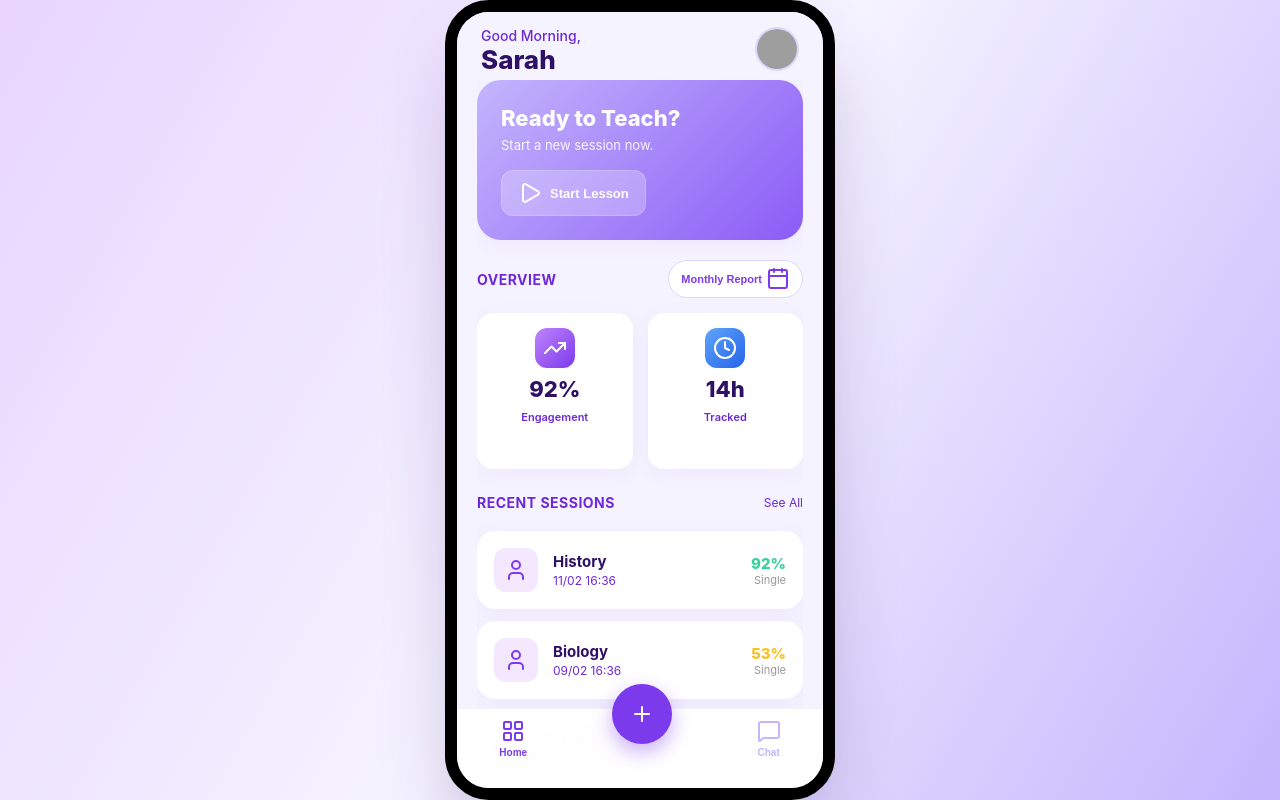
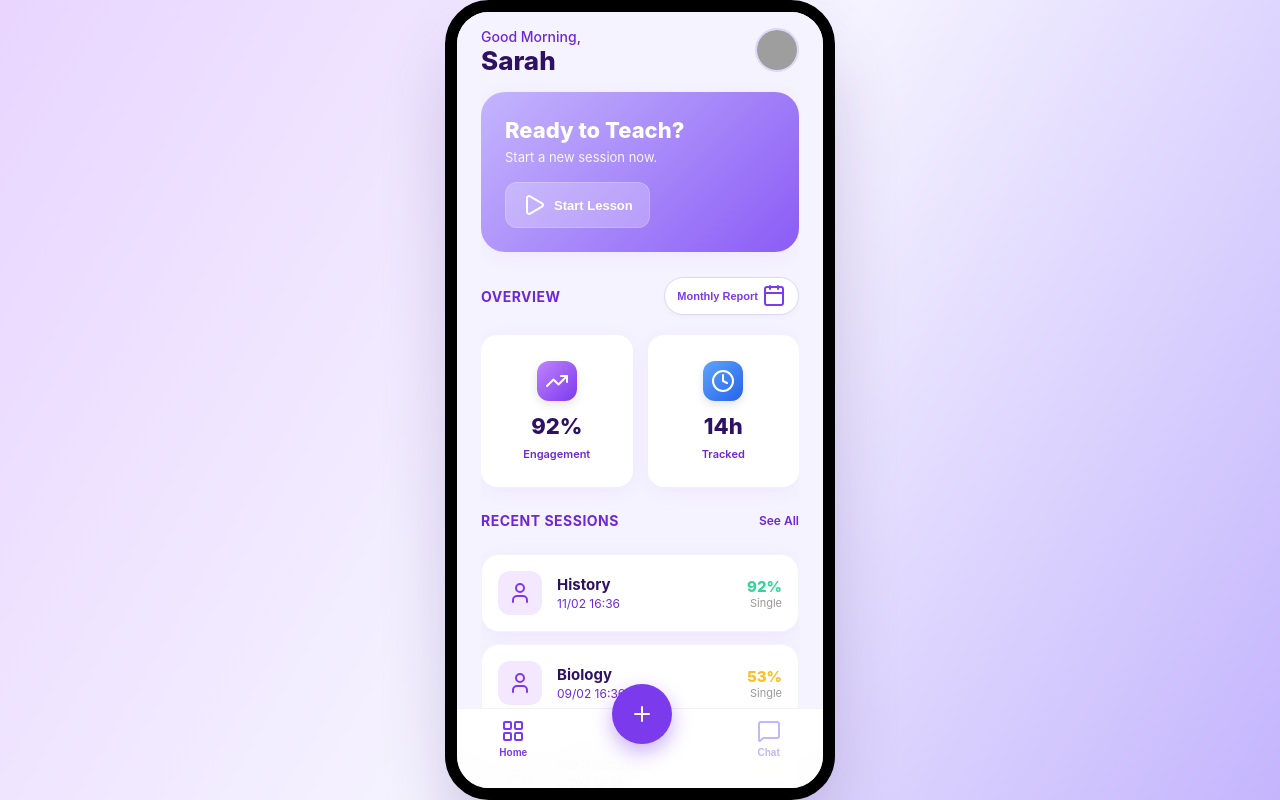
Before and after one commit to Adir23/EyeClass, a Flask app: page / in a window 1280 px wide. Run offline with Flask 3, Linux system fonts and the light colour scheme; grey boxes are pictures that could not be loaded.

Commit message:
Fixed and broke some things

```diff
--- a/EyeClass-main/dashboard/Dashboard/static/style.css
+++ b/EyeClass-main/dashboard/Dashboard/static/style.css
@@ -36,45 +36,70 @@ body {
     display: flex; flex-direction: column;
 }
 
+/* Header */
 .app-header {
     padding: 15px 24px 5px;
     background: var(--bg-app);
     display: flex; flex-direction: column; gap: 5px; z-index: 20;
-    flex-shrink: 0;
+    flex-shrink: 0; /* Never shrink header */
 }
-.header-row { display: flex; justify-content: space-between; align-items: center; }
+.header-row { display: flex; justify-content: space-between; align-items: center; height: 50px; }
+
 .user-greeting h1 { font-size: 26px; font-weight: 800; color: var(--text-main); margin: 0; }
 .user-greeting p { font-size: 14px; color: var(--text-secondary); margin: 0; font-weight: 500; }
 .avatar img { width: 44px; height: 44px; border-radius: 50%; border: 2px solid var(--primary-light); }
 
+/* Main Content */
 .main-content {
-    flex: 1; position: relative; overflow: hidden; padding: 20px;
+    flex: 1;
+    position: relative;
+    overflow: hidden;
+    padding: 20px 24px;
 }
 
+/* --- THE FIX: PREVENT SHRINKING --- */
 .view-section {
-    position: absolute; inset: 0 20px 20px 20px;
+    position: absolute; inset: 0 24px 0 24px;
     opacity: 0; pointer-events: none;
-    transform: translateY(10px); transition: 0.3s ease;
-    display: flex; flex-direction: column; gap: 15px;
-    overflow-y: auto; padding-bottom: 90px;
+    transform: translateY(10px); transition: 0.3s cubic-bezier(0.2, 0.8, 0.2, 1);
+
+    display: flex;
+    flex-direction: column;
+
+    /* CHANGE: Items stick to top instead of spreading out */
+    justify-content: flex-start;
+    gap: 20px; /* Consistent gap */
+
+    overflow-y: auto;
+    padding-bottom: 100px;
+    padding-top: 10px;
 }
 .view-section.active { opacity: 1; pointer-events: auto; transform: translateY(0); }
 .view-section::-webkit-scrollbar { display: none; }
 
-.section-header { display: flex; justify-content: space-between; align-items: center; margin-top: 10px; margin-bottom: 5px; }
+.section-header {
+    display: flex; justify-content: space-between; align-items: center;
+    margin-top: 5px; margin-bottom: 5px;
+    flex-shrink: 0;
+}
 .section-title { font-size: 14px; font-weight: 700; color: var(--text-secondary); text-transform: uppercase; letter-spacing: 0.5px; }
 
+/* Buttons */
 .small-btn {
     background: white; border: 1px solid var(--primary-light);
     color: var(--primary); padding: 6px 12px; border-radius: 20px;
     font-size: 11px; font-weight: 700; cursor: pointer;
     display: flex; align-items: center; gap: 4px;
+    box-shadow: 0 2px 5px rgba(0,0,0,0.03); transition: 0.2s;
 }
+.small-btn:active { transform: scale(0.95); background: var(--bg-app); }
+
 .primary-btn { width: 100%; padding: 16px; background: var(--primary); color: white; border: none; border-radius: 16px; font-weight: 700; font-size: 16px; margin-top: 10px; cursor: pointer; box-shadow: 0 4px 15px rgba(124, 58, 237, 0.3); }
 
-/* HERO */
+/* --- HOME SCREEN FIXED --- */
 .hero-card {
-    min-height: 160px;
+    min-height: 160px; /* Original Big Size */
+    flex-shrink: 0; /* FIX: Never shrink this card */
     background: var(--primary);
     color: white; justify-content: space-between; padding: 24px;
     border-radius: var(--radius-l); display: flex; flex-direction: column;
@@ -85,39 +110,50 @@ body {
 .hero-btn {
     align-self: flex-start; background: rgba(255,255,255,0.25);
     backdrop-filter: blur(5px); color: white; border: 1px solid rgba(255,255,255,0.2);
-    padding: 10px 16px; border-radius: 12px; font-weight: 600; font-size: 13px;
+    padding: 10px 16px; border-radius: 12px;
+    font-weight: 600; font-size: 13px;
     display: flex; align-items: center; gap: 8px; cursor: pointer; margin-top: 15px;
 }
 
-.stats-grid { display: grid; grid-template-columns: 1fr 1fr; gap: 15px; }
+.stats-grid {
+    display: grid; grid-template-columns: 1fr 1fr; gap: 15px;
+    flex-shrink: 0; /* FIX: Never shrink stats */
+}
 .stat-item {
     background: #fff; padding: 15px; border-radius: var(--radius-m);
     box-shadow: var(--shadow-soft);
     display: flex; flex-direction: column; align-items: center; gap: 8px;
     aspect-ratio: 1 / 1;
+    justify-content: center;
 }
-.stat-icon-circle { width: 40px; height: 40px; border-radius: 12px; display: flex; align-items: center; justify-content: center; color: white; }
+.stat-icon-circle {
+    width: 40px; height: 40px; border-radius: 12px;
+    display: flex; align-items: center; justify-content: center;
+    margin-bottom: 4px; color: white;
+    box-shadow: 0 4px 10px rgba(0,0,0,0.1);
+}
 .stat-icon-circle.purple { background: linear-gradient(135deg, #C084FC 0%, #7C3AED 100%); }
 .stat-icon-circle.blue { background: linear-gradient(135deg, #60A5FA 0%, #2563EB 100%); }
 .stat-val { font-size: 22px; font-weight: 800; color: var(--text-main); }
 .stat-label { font-size: 11px; color: var(--text-secondary); font-weight: 600; }
 
-/* RECENT LIST - Fixed padding */
-.recent-list { display: flex; flex-direction: column; gap: 12px; padding-bottom: 70px; }
+/* History List */
+.recent-list { display: flex; flex-direction: column; gap: 12px; }
 .session-item {
     background: white; padding: 16px; border-radius: 18px;
     display: flex; align-items: center; justify-content: space-between;
     box-shadow: var(--shadow-soft); cursor: pointer; transition: 0.2s;
-    border: 1px solid transparent;
+    border: 1px solid #F3F4F6;
 }
-.session-item:hover { border-color: var(--primary-light); }
+.session-item:hover { transform: translateY(-2px); border-color: var(--primary-light); }
 .session-icon { width: 44px; height: 44px; border-radius: 12px; background: #F3E8FF; color: var(--primary); display: flex; align-items: center; justify-content: center; margin-right: 15px; }
 
-/* DASHBOARD */
+/* --- DASHBOARD --- */
 .heatmap-container {
     display: flex; flex-direction: column; align-items: center; gap: 10px;
     background: white; padding: 20px; border-radius: 20px;
     box-shadow: var(--shadow-soft);
+    flex-shrink: 0;
 }
 .heatmap-grid {
     display: grid; grid-template-columns: repeat(3, 1fr); gap: 15px;
@@ -135,17 +171,18 @@ body {
 .heat-circle:hover::after { content: attr(data-val) "%"; position: absolute; inset: 0; display: flex; align-items: center; justify-content: center; border-radius: 50%; background: rgba(0,0,0,0.6); color: white; font-weight: bold; font-size: 14px; }
 
 .heat-circle.single {
-    width: 160px; height: 160px; /* Big and noticeable */
-    border-radius: 50%;
-    box-shadow: 0 10px 30px rgba(0,0,0,0.15);
-    font-size: 24px;
+    width: 150px; height: 150px;
+    border-radius: 50%; box-shadow: 0 10px 30px rgba(0,0,0,0.15);
+    animation: pulseSlow 3s infinite;
 }
+@keyframes pulseSlow { 0% { transform: scale(1); } 50% { transform: scale(1.02); } 100% { transform: scale(1); } }
 .heat-circle.single:hover::after { display: none; }
 
 .graph-card {
     background: white; padding: 20px 15px; border-radius: 20px;
-    box-shadow: var(--shadow-soft); height: 200px;
+    box-shadow: var(--shadow-soft); height: 220px;
     display: flex; flex-direction: column; overflow: hidden;
+    flex-shrink: 0;
 }
 .card {
     background: var(--card-bg); border-radius: var(--radius-l);
@@ -210,8 +247,8 @@ input:checked + .slider:before { transform: translateX(18px); }
 .chat-input-wrapper textarea { flex: 1; border: none; background: transparent; padding: 10px 0; font-family: inherit; font-size: 15px; font-weight: 500; color: var(--text-main); resize: none; outline: none; line-height: 1.5; max-height: 120px; overflow-y: auto; scrollbar-width: none; }
 .chat-send-btn { width: 42px; height: 42px; border-radius: 50%; background: linear-gradient(135deg, #8B5CF6 0%, #6D28D9 100%); color: white; border: none; display: flex; align-items: center; justify-content: center; cursor: pointer; box-shadow: 0 4px 15px rgba(124, 58, 237, 0.3); margin-bottom: 2px; flex-shrink: 0; }
 
-/* MONTHLY REPORT */
-.weekly-header-container { background: white; padding-bottom: 20px; border-radius: 0 0 40px 40px; box-shadow: 0 10px 40px -10px rgba(0,0,0,0.05); position: relative; z-index: 10; }
+/* MONTHLY REPORT STYLES */
+.weekly-header-container { background: white; padding-bottom: 20px; border-radius: 0 0 40px 40px; box-shadow: 0 10px 40px -10px rgba(0,0,0,0.05); position: relative; z-index: 10; flex-shrink: 0; margin-top: -30px; padding-top: 15px; }
 .omega-wrapper { position: relative; width: 220px; height: 180px; margin: 10px auto 0; display: flex; justify-content: center; pointer-events: none; }
 .omega-gauge { width: 220px; height: 220px; transform: rotate(135deg); }
 .gauge-bg { fill: none; stroke: #E2E8F0; stroke-width: 14; stroke-linecap: round; stroke-dasharray: 376 502; stroke-dashoffset: 0; }
@@ -231,7 +268,7 @@ input:checked + .slider:before { transform: translateX(18px); }
 .metric-icon.orange { background: #FFEDD5; color: #F97316; }
 .metric-val { font-size: 18px; font-weight: 800; color: var(--text-main); line-height: 1.2; }
 .metric-lbl { font-size: 11px; color: var(--text-secondary); font-weight: 600; }
-.trend-card-gradient { background: linear-gradient(135deg, #8B5CF6 0%, #6D28D9 100%); border-radius: 20px; padding: 16px; color: white; display: flex; align-items: center; gap: 15px; box-shadow: 0 8px 20px rgba(109, 40, 217, 0.3); }
+.trend-card-gradient { background: linear-gradient(135deg, #8B5CF6 0%, #6D28D9 100%); border-radius: 20px; padding: 16px; color: white; display: flex; align-items: center; gap: 15px; box-shadow: 0 8px 20px rgba(109, 40, 217, 0.3); flex-shrink: 0; }
 .trend-icon-square { width: 42px; height: 42px; min-width: 42px; background: rgba(255,255,255,0.2); border-radius: 12px; display: flex; align-items: center; justify-content: center; backdrop-filter: blur(4px); }
 .trend-text h3 { margin: 0; font-size: 16px; font-weight: 700; }
 .trend-text p { margin: 2px 0 0; font-size: 12px; opacity: 0.9; }
--- a/EyeClass-main/dashboard/Dashboard/templates/app_shell.html
+++ b/EyeClass-main/dashboard/Dashboard/templates/app_shell.html
@@ -17,7 +17,9 @@
                     <p>Good Morning,</p>
                     <h1>Sarah</h1>
                 </div>
-                <div class="avatar"><img src="https://i.pravatar.cc/100?img=5" alt="User"></div>
+                <div class="avatar">
+                    <img src="https://i.pravatar.cc/100?img=5" alt="User">
+                </div>
             </div>
 
             <div class="header-row" id="dashHeader" style="display:none;">
@@ -41,10 +43,11 @@
         </header>
 
         <main class="main-content">
+
             <section id="view-home" class="view-section active">
                 <div class="hero-card" id="statusCard"></div>
 
-                <div style="display:flex; justify-content:space-between; align-items:center; margin-top:5px;">
+                <div style="display:flex; justify-content:space-between; align-items:center; margin-top:5px; flex-shrink:0;">
                     <span class="section-title">Overview</span>
                     <button class="small-btn" onclick="navTo('view-monthly')">
                         Monthly Report <i data-lucide="calendar" size="14"></i>
@@ -54,17 +57,19 @@
                 <div class="stats-grid">
                     <div class="stat-item">
                         <div class="stat-icon-circle purple"><i data-lucide="trending-up" size="18"></i></div>
-                        <span class="stat-val">92%</span><span class="stat-label">Engagement</span>
+                        <span class="stat-val">92%</span>
+                        <span class="stat-label">Engagement</span>
                     </div>
                     <div class="stat-item">
                         <div class="stat-icon-circle blue"><i data-lucide="clock" size="18"></i></div>
-                        <span class="stat-val">14h</span><span class="stat-label">Tracked</span>
+                        <span class="stat-val">14h</span>
+                        <span class="stat-label">Tracked</span>
                     </div>
                 </div>
 
-                <div class="section-header">
+                <div class="section-header" style="flex-shrink:0;">
                     <span class="section-title">Recent Sessions</span>
-                    <span style="font-size:12px; color:var(--text-secondary); cursor:pointer;" onclick="openHistoryModal()">See All</span>
+                    <span style="font-size:12px; color:var(--text-secondary); cursor:pointer; font-weight:600;" onclick="openHistoryModal()">See All</span>
                 </div>
 
                 <div class="recent-list" id="recentSessionList">
@@ -90,7 +95,7 @@
                 </div>
             </section>
 
-            <section id="view-chat" class="view-section">
+            <section id="view-chat" class="view-section" style="padding-bottom:0; display:block;">
                 <div class="chat-container" id="chatContainer">
                     <div class="message ai">
                         <div class="avatar-small"><i data-lucide="bot" size="16"></i></div>
@@ -104,7 +109,6 @@
             </section>
 
             <section id="view-monthly" class="view-section" style="padding: 0; background: var(--bg-app); display:flex; flex-direction:column;">
-
                 <div class="weekly-header-container">
                     <div style="display:flex; align-items:center; justify-content:space-between; padding: 15px 20px 0;">
                         <button onclick="navTo('view-home')" style="background:white; border:none; width:36px; height:36px; border-radius:12px; display:flex; align-items:center; justify-content:center; box-shadow:0 2px 5px rgba(0,0,0,0.05); color:var(--text-main);">
@@ -113,7 +117,6 @@
                         <h2 style="font-size:16px; color:var(--text-main); font-weight:700;">Monthly Report</h2>
                         <div style="width:36px;"></div>
                     </div>
-
                     <div class="omega-wrapper">
                         <svg class="omega-gauge" viewBox="0 0 200 200">
                             <defs>
@@ -130,7 +133,6 @@
                             <span class="omega-label" style="white-space:nowrap;">Monthly Score</span>
                         </div>
                     </div>
-
                     <div class="tabs-nav">
                         <button class="tab-btn active" onclick="switchWeeklyTab('tab-overview', this)">Overview</button>
                         <button class="tab-btn" onclick="switchWeeklyTab('tab-graphs', this)">Graphs</button>
@@ -139,41 +141,30 @@
                 </div>
 
                 <div class="weekly-content" style="flex:1; padding: 15px 20px; overflow-y: auto;">
-
                     <div id="tab-overview" class="tab-pane active">
                         <div class="metrics-grid-2x2">
                             <div class="metric-box">
                                 <div class="metric-icon purple"><i data-lucide="clock" size="18"></i></div>
-                                <span class="metric-val">32h</span>
-                                <span class="metric-lbl">Active</span>
+                                <span class="metric-val">32h</span><span class="metric-lbl">Active</span>
                             </div>
                             <div class="metric-box">
                                 <div class="metric-icon blue"><i data-lucide="check-circle" size="18"></i></div>
-                                <span class="metric-val">42</span>
-                                <span class="metric-lbl">Lessons</span>
+                                <span class="metric-val">42</span><span class="metric-lbl">Lessons</span>
                             </div>
                             <div class="metric-box">
                                 <div class="metric-icon pink"><i data-lucide="users" size="18"></i></div>
-                                <span class="metric-val">94%</span>
-                                <span class="metric-lbl">Attend</span>
+                                <span class="metric-val">94%</span><span class="metric-lbl">Attend</span>
                             </div>
                             <div class="metric-box">
                                 <div class="metric-icon orange"><i data-lucide="zap" size="18"></i></div>
-                                <span class="metric-val">High</span>
-                                <span class="metric-lbl">Energy</span>
+                                <span class="metric-val">High</span><span class="metric-lbl">Energy</span>
                             </div>
                         </div>
                         <div class="trend-card-gradient">
-                            <div class="trend-icon-square">
-                                <i data-lucide="trending-up" size="18"></i>
-                            </div>
-                            <div class="trend-text">
-                                <h3>Upward Trend</h3>
-                                <p>Engagement +8% this month</p>
-                            </div>
+                            <div class="trend-icon-square"><i data-lucide="trending-up" size="18"></i></div>
+                            <div class="trend-text"><h3>Upward Trend</h3><p>Engagement +8% this month</p></div>
                         </div>
                     </div>
-
                     <div id="tab-graphs" class="tab-pane" style="display:none; height:100%; width: 100%; flex-direction:column;">
                         <div class="card graph-carousel-card" style="width: 100%;">
                             <div class="carousel-header">
@@ -193,7 +184,6 @@
                             </div>
                         </div>
                     </div>
-
                     <div id="tab-insights" class="tab-pane" style="display:none;">
                          <div class="card" style="background:white; border:none; box-shadow:var(--shadow-soft);">
                             <div style="display:flex; gap:12px; margin-bottom:15px; align-items:center;">
@@ -205,10 +195,8 @@
                             </div>
                         </div>
                     </div>
-
                 </div>
             </section>
-
         </main>
 
         <div class="modal-overlay" id="startModal" onclick="handleOverlayClick(event)">
@@ -219,12 +207,10 @@
                     <div class="input-group"><i data-lucide="book" size="20" style="color:var(--accent);"></i><select id="inpSubject"><option>Mathematics</option><option>History</option><option>Science</option></select></div>
                     <div class="input-group"><i data-lucide="users" size="20" style="color:var(--accent);"></i><select id="inpClass"><option>Class 9-A</option><option>Class 10-B</option></select></div>
                     <div class="input-group"><i data-lucide="type" size="20" style="color:var(--accent);"></i><input type="text" id="inpTopic" placeholder="Topic" required></div>
-
                     <div class="toggle-row">
                         <div class="toggle-text"><h4>Single Focus Mode</h4><p>Track class as one unit</p></div>
                         <label class="toggle-switch"><input type="checkbox" id="inpSingleMode"><span class="slider"></span></label>
                     </div>
-
                     <button type="submit" class="primary-btn">Start Monitoring</button>
                 </form>
             </div>
```
